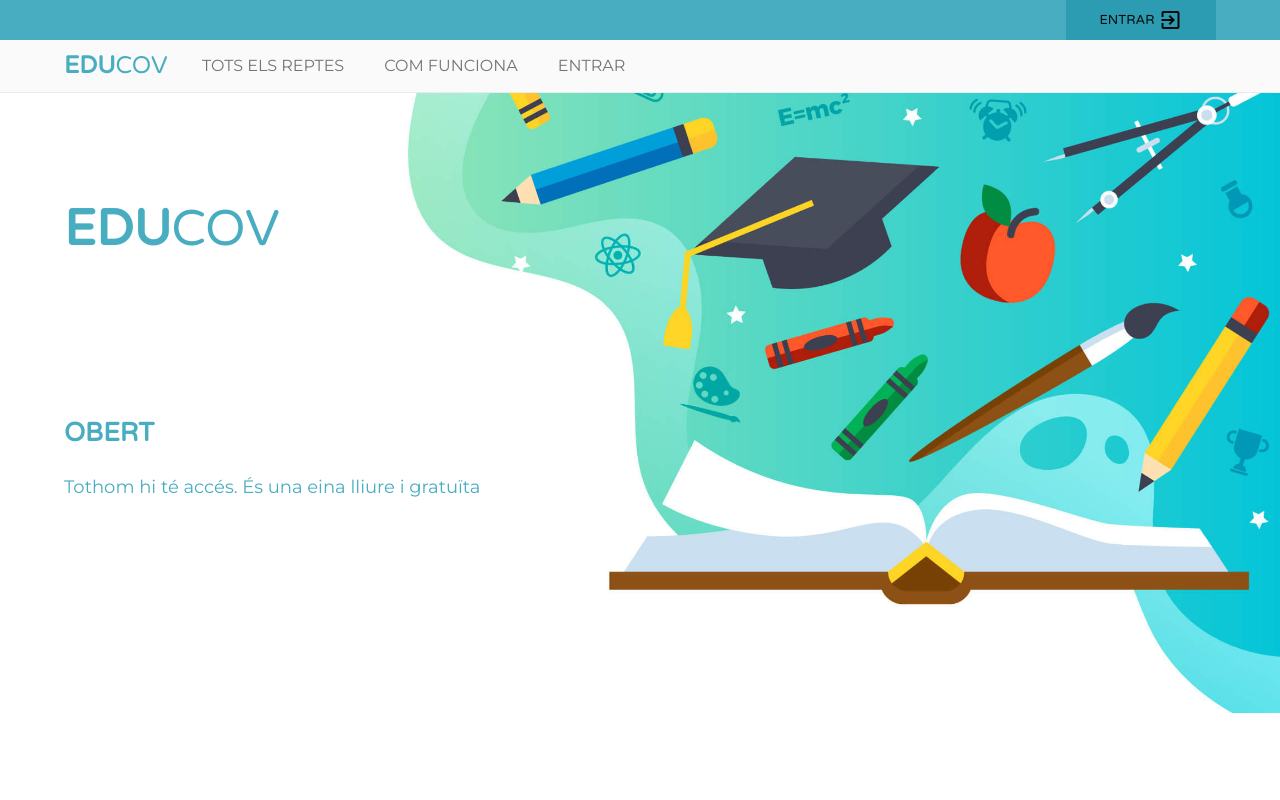
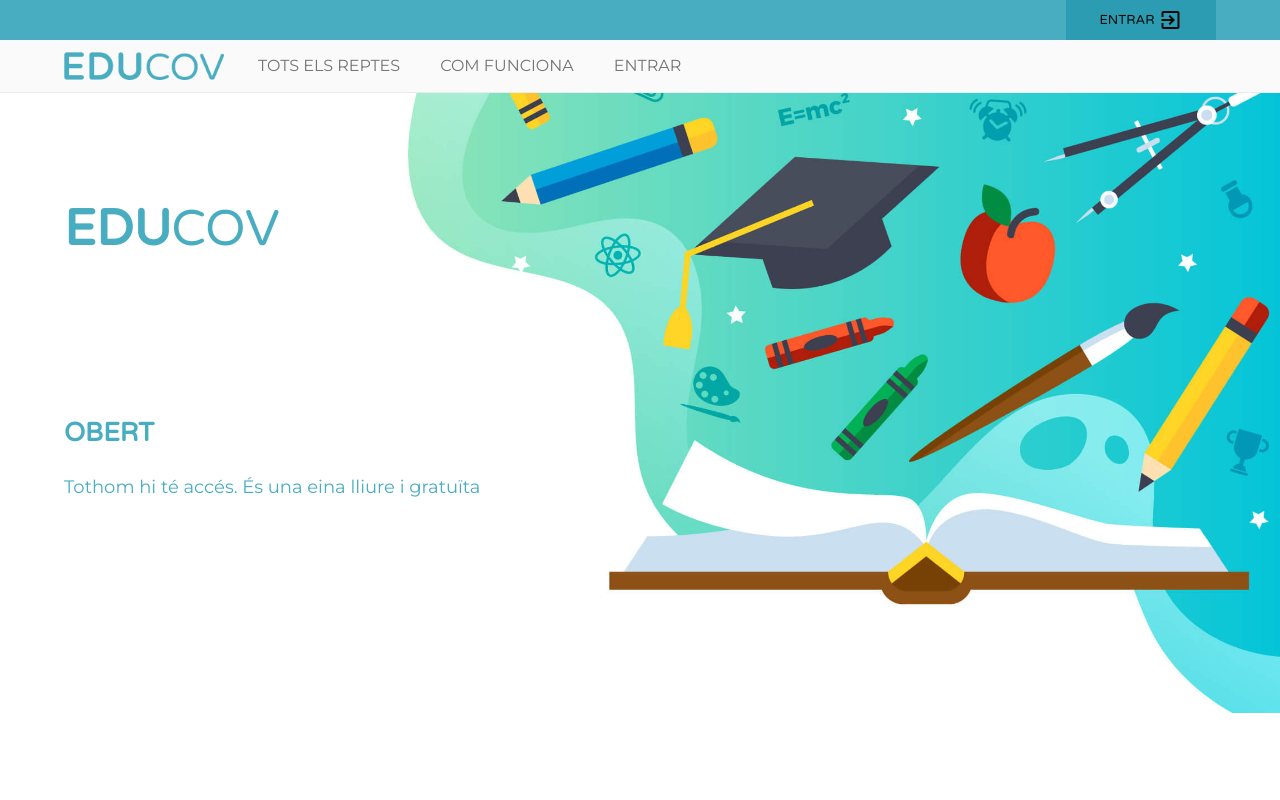
Before and after one commit to zarpilla/educov, a Vue app: page / in a window 1280 px wide. Shown: the top 800 px of the page. Built offline with nearby package versions, Linux system fonts and the light colour scheme; no server answers; the database is empty; what vue-sweetalert2 would draw is missing.

Commit message:
logo as image

```diff
--- a/src/components/Navigation.vue
+++ b/src/components/Navigation.vue
@@ -36,7 +36,8 @@
       <div class="container">
         <div class="navbar-brand">
           <router-link class="navbar-item logo" to="/">
-            EDU<b>COV</b>
+          <img src="@/assets/images/educov-logo.png" />
+
           </router-link>
 
 
```
Also changed, not shown: src/assets/images/educov-logo.png (added).
